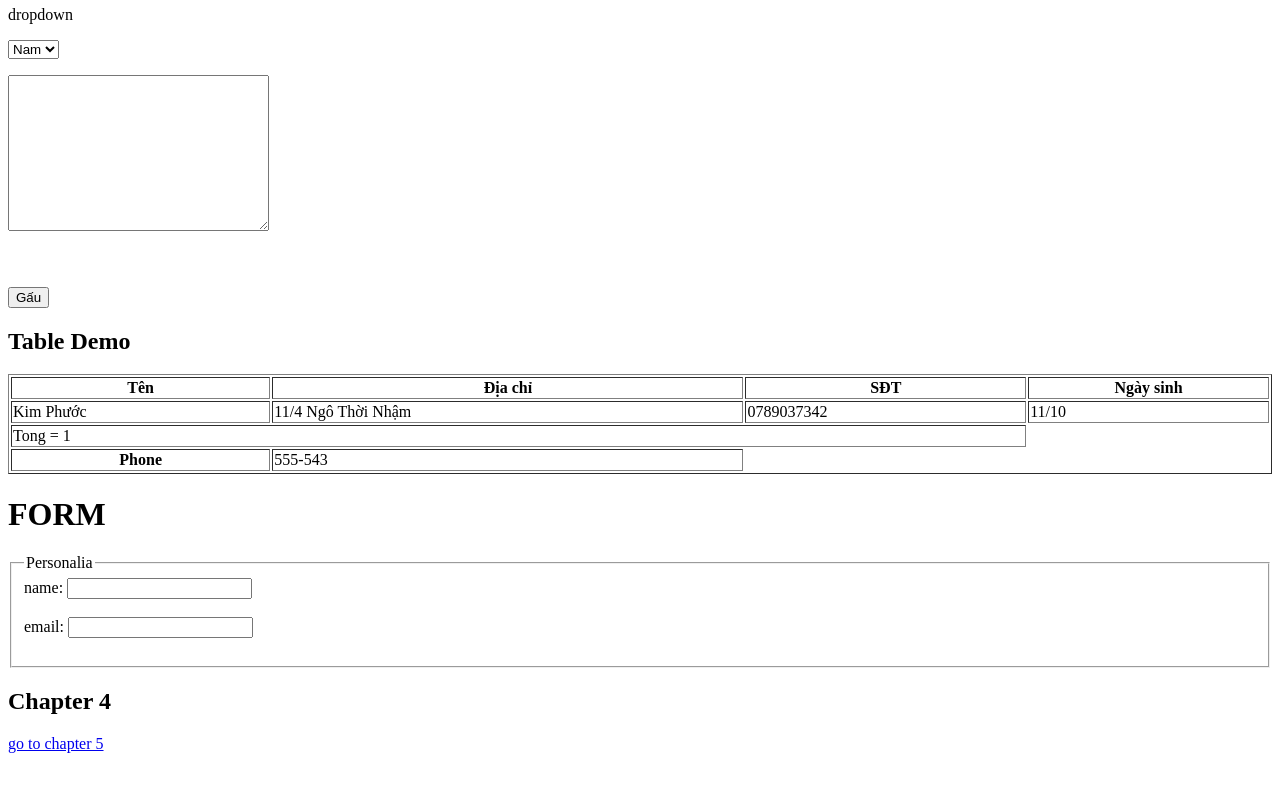
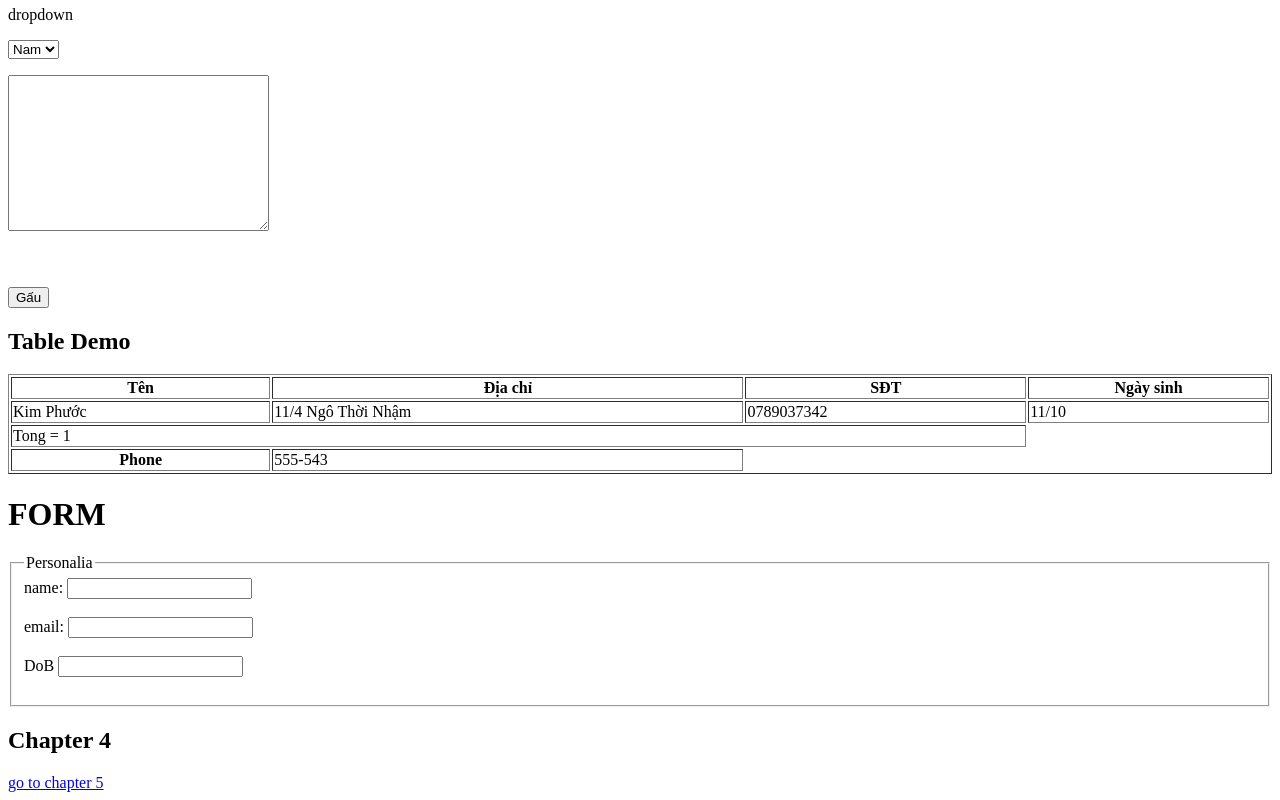
Before and after one commit to Bearcake1997/ONTAP, a plain HTML site: page CODEGYM/index.html in a window 1280 px wide. Shown: the part 1327-2127 px from the top of the page. Before the commit the page ends 2088 px from the top, so only its background shows below. Drawn offline with Linux system fonts and the light colour scheme.

Commit message:
dob uncomplete

```diff
--- a/CODEGYM/index.html
+++ b/CODEGYM/index.html
@@ -76,6 +76,8 @@
                 <input type="text" id="uname" name="uname"><br><br>
                 <label for="email">email:</label>
                 <input type="text" id="email" name="email"><br><br>
+                <label for="Date of Birth">DoB</label>
+                <input type="number" id="dateofbirth" name="dob"><br><br>
             </fieldset>
         </form>
         <h2 id="C4">Chapter 4</h2>
```
